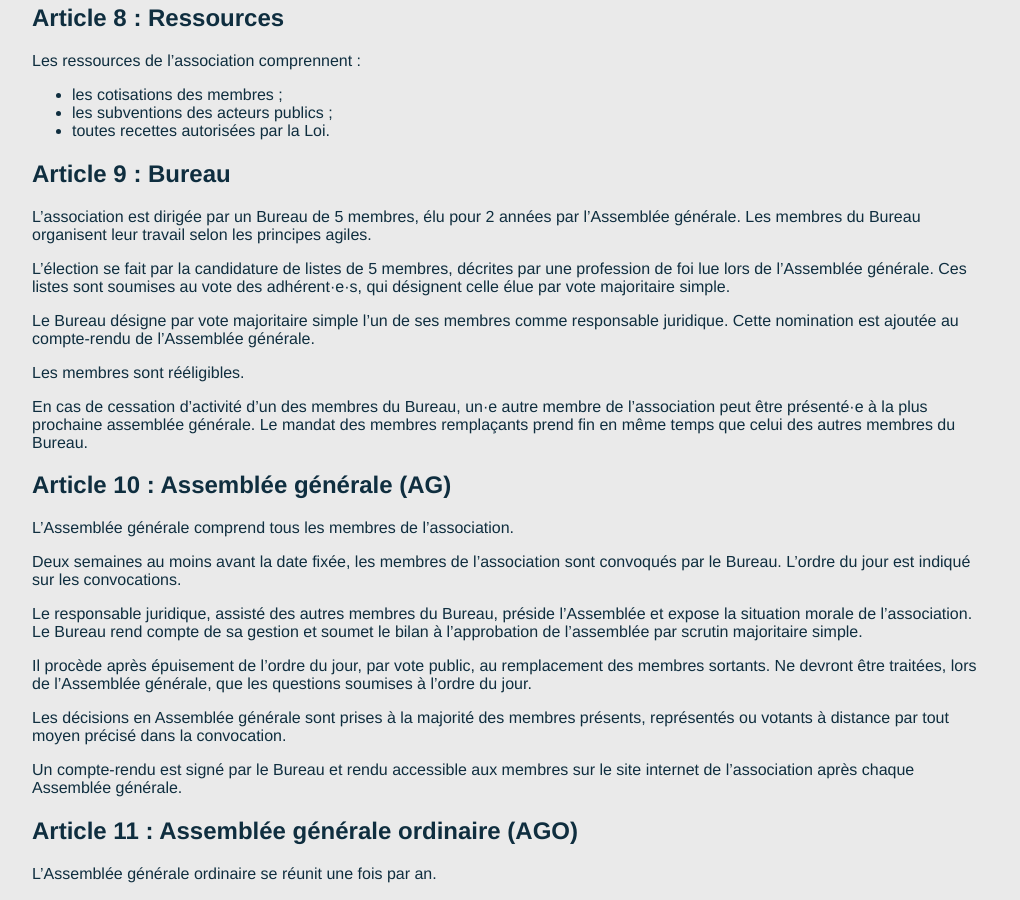
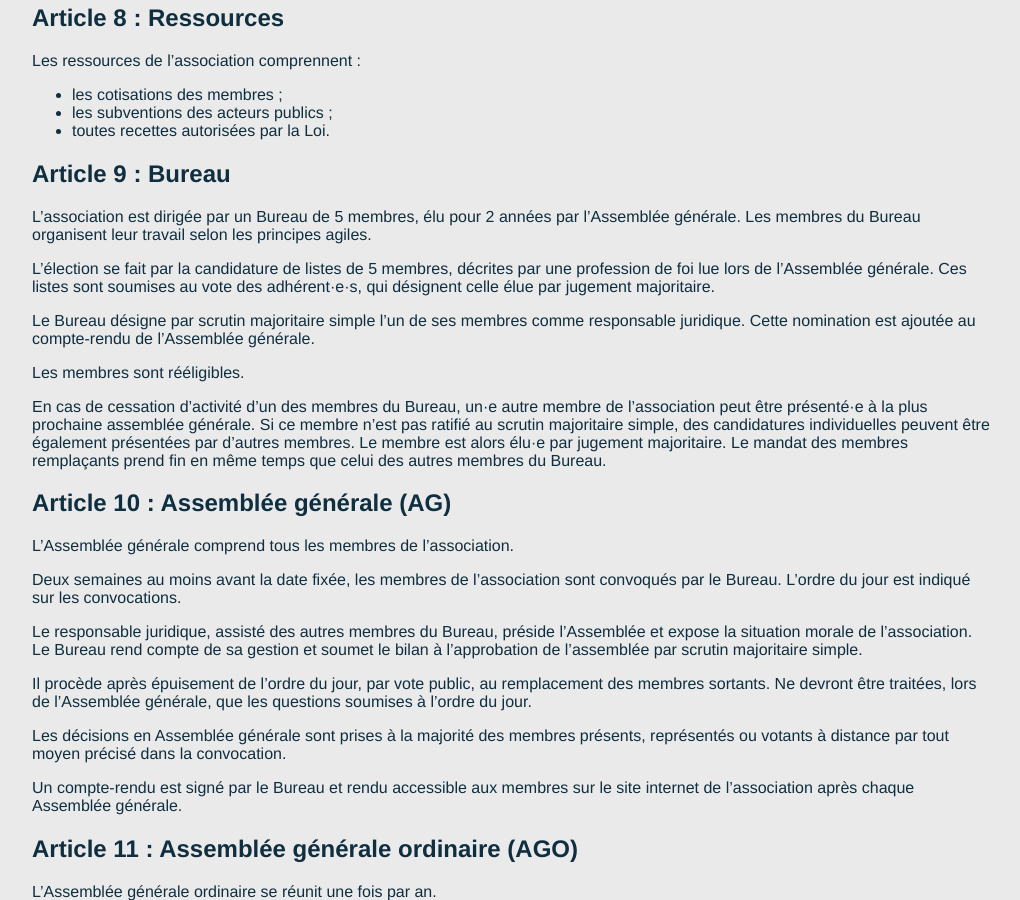
Before and after one commit to AgileFrance/AgileFrance.github.io, a Jekyll site: the page built from _pages/statuts.md, in a window 1280 px wide and 900 px high, scrolled down 1311 px. Shown: the whole window, without its empty margins (128-1148 px from the left). Built offline with Jekyll 4.4.1, drawn with Linux system fonts in a browser that asks for light colours.

Commit message:
Passe l'élection du Bureau au jugement majoritaire
Voir https://www.lechoixcommun.fr/articles/Le_Jugement_Majoritaire.html

```diff
--- a/_pages/statuts.md
+++ b/_pages/statuts.md
@@ -58,13 +58,13 @@ Les ressources de l’association comprennent :
 
 L’association est dirigée par un Bureau de 5 membres, élu pour 2 années par l’Assemblée générale. Les membres du Bureau organisent leur travail selon les principes agiles.
 
-L’élection se fait par la candidature de listes de 5 membres, décrites par une profession de foi lue lors de l'Assemblée générale. Ces listes sont soumises au vote des adhérent·e·s, qui désignent celle élue par vote majoritaire simple.
+L’élection se fait par la candidature de listes de 5 membres, décrites par une profession de foi lue lors de l'Assemblée générale. Ces listes sont soumises au vote des adhérent·e·s, qui désignent celle élue par jugement majoritaire.
 
-Le Bureau désigne par vote majoritaire simple l’un de ses membres comme responsable juridique. Cette nomination est ajoutée au compte-rendu de l'Assemblée générale.
+Le Bureau désigne par scrutin majoritaire simple l’un de ses membres comme responsable juridique. Cette nomination est ajoutée au compte-rendu de l'Assemblée générale.
 
 Les membres sont rééligibles.
 
-En cas de cessation d’activité d’un des membres du Bureau, un·e autre membre de l’association peut être présenté·e à la plus prochaine assemblée générale.
+En cas de cessation d’activité d’un des membres du Bureau, un·e autre membre de l’association peut être présenté·e à la plus prochaine assemblée générale. Si ce membre n’est pas ratifié au scrutin majoritaire simple, des candidatures individuelles peuvent être également présentées par d’autres membres. Le membre est alors élu·e par jugement majoritaire.
 Le mandat des membres remplaçants prend fin en même temps que celui des autres membres du Bureau.
 
 
```
